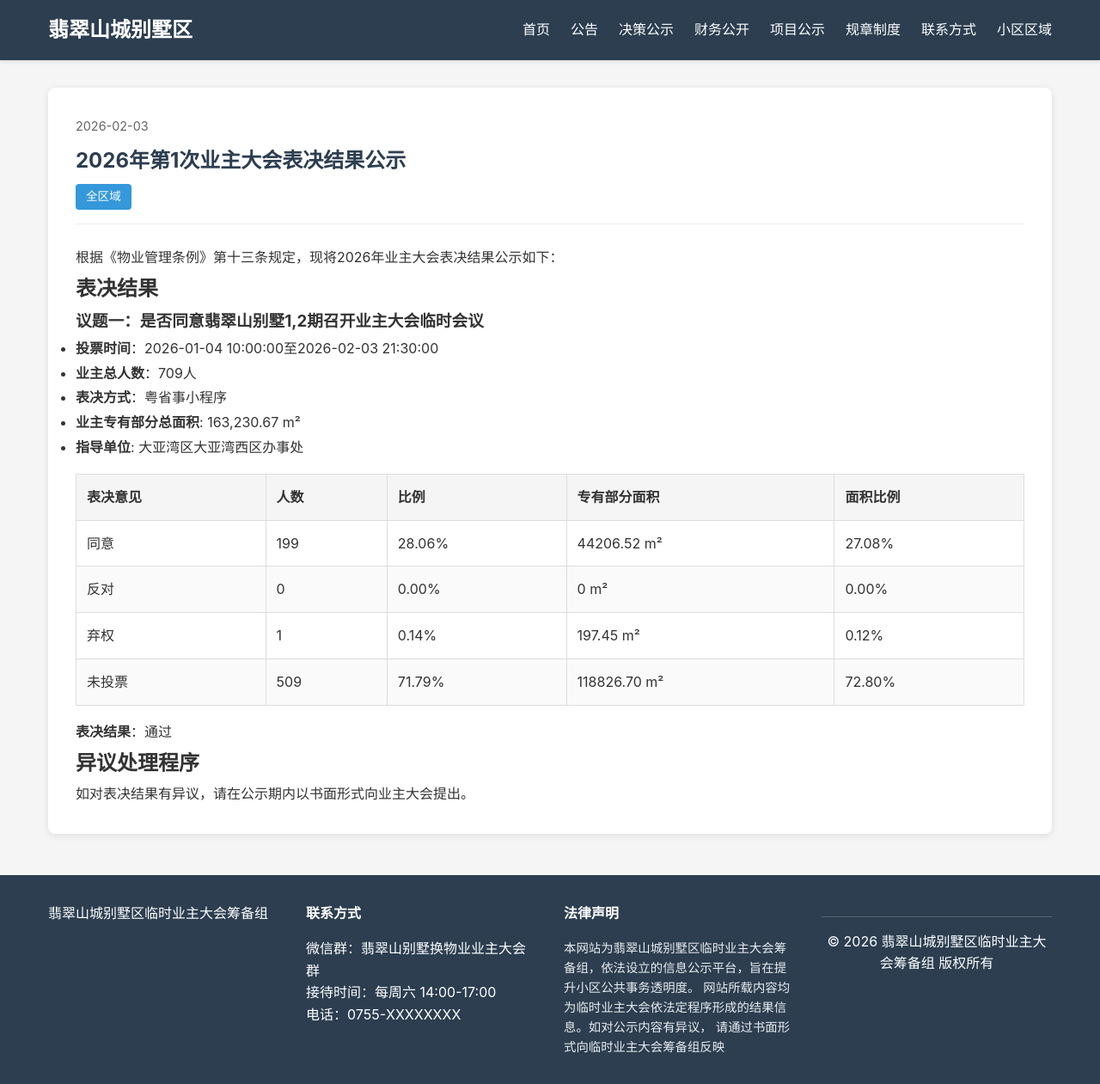
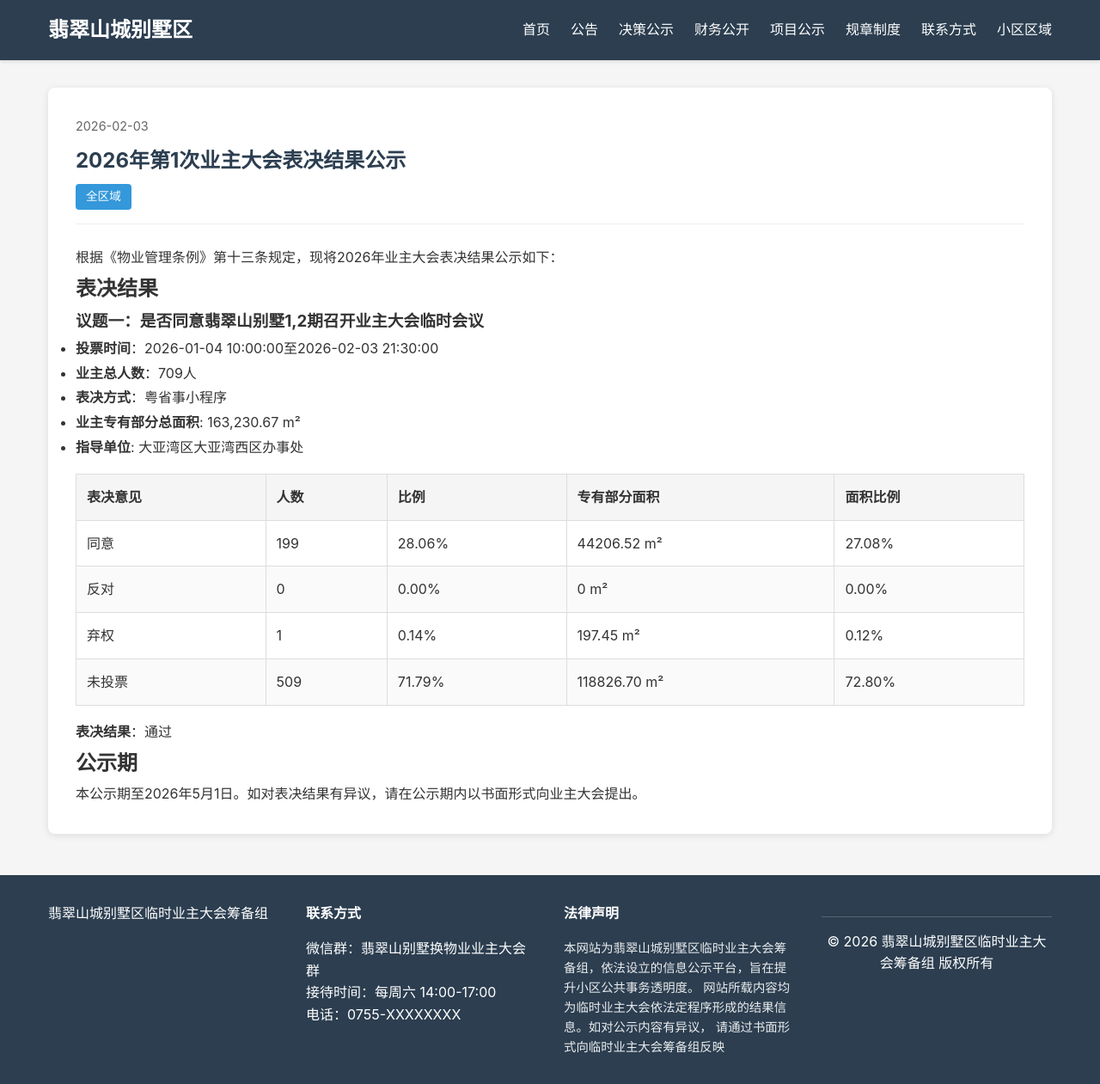
Before and after one commit to fcshan/fcshan.github.io, a Jekyll site: the page built from _decisions/20260203-meeting-results-01.md, in a window 1280 px wide. Shown: the whole page at 86% size. Built offline with Jekyll 4.4.1, drawn with Linux system fonts in a browser that asks for light colours.

Commit message:
2026年第1次业主大会表决结果公示

```diff
--- a/_decisions/20260203-meeting-results-01.md
+++ b/_decisions/20260203-meeting-results-01.md
@@ -27,6 +27,6 @@ excerpt: 2026年业主大会2026-01-04发起投票，表决“选聘物业服务
 
 **表决结果**：通过
 
-## 异议处理程序
+## 公示期
 
-如对表决结果有异议，请在公示期内以书面形式向业主大会提出。
+本公示期至2026年5月1日。如对表决结果有异议，请在公示期内以书面形式向业主大会提出。
```
